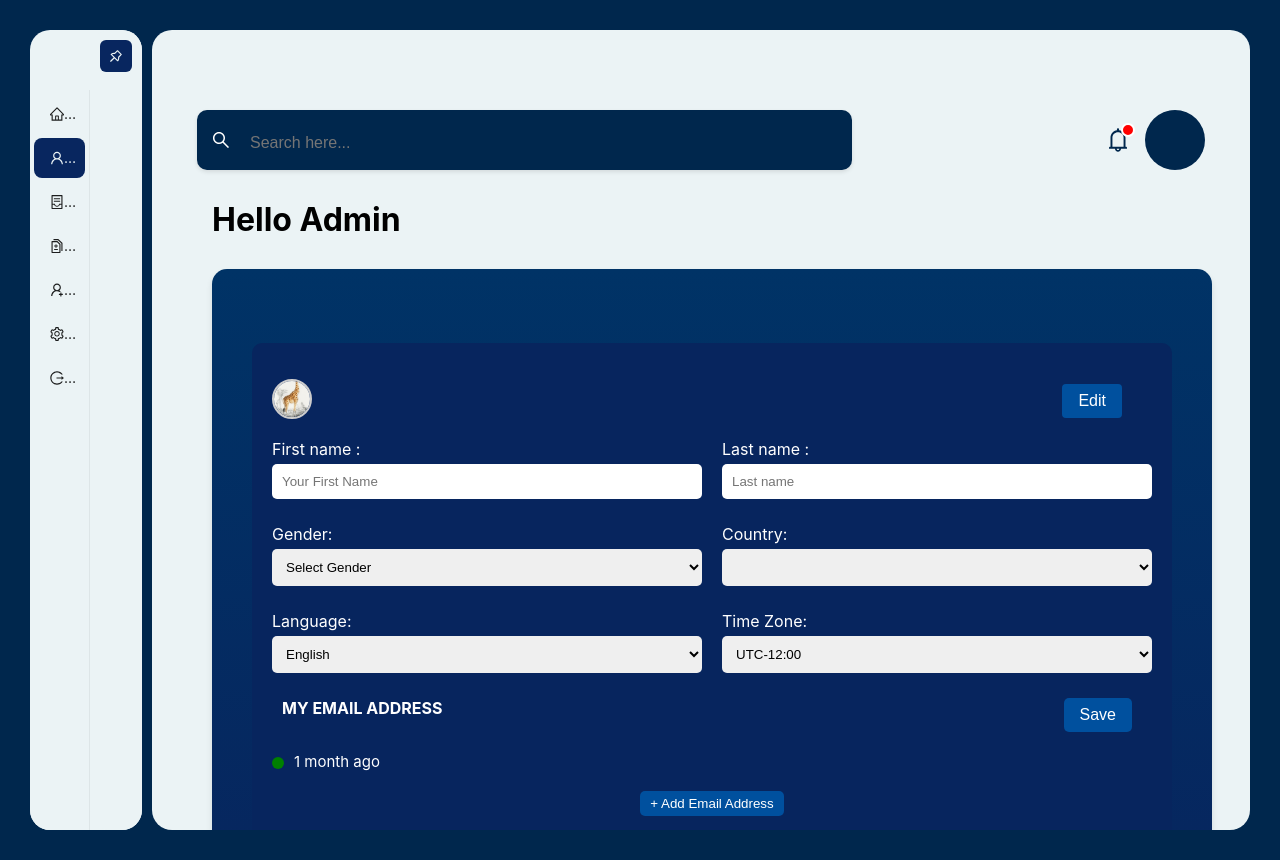
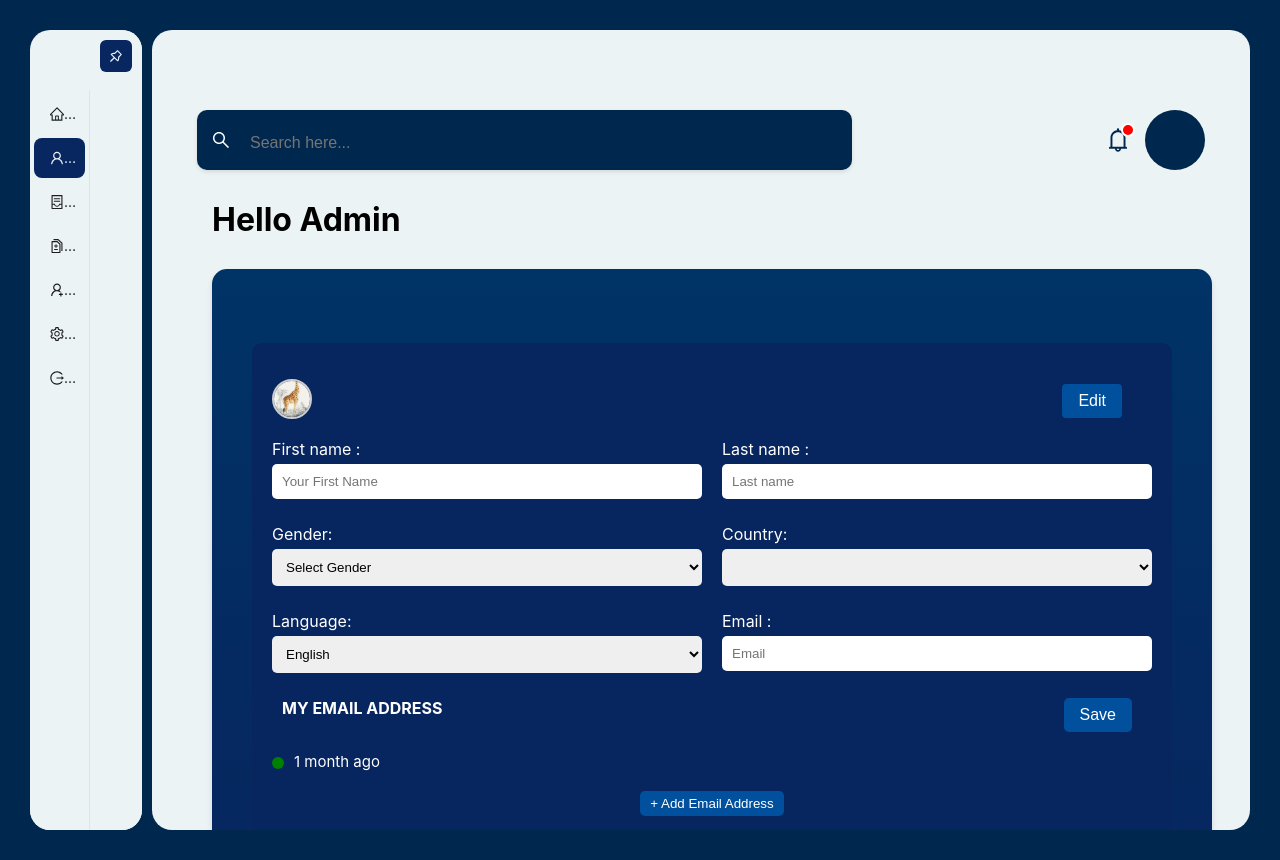
Before and after one commit to adharshSciPy/H1B, a React (Create React App) app in the folder client/: page /profile in a window 1280 px wide. Built offline with nearby package versions, Linux system fonts and the light colour scheme; no server answers.

Commit message:
profile-email

```diff
--- a/client/src/userform/Userform.jsx
+++ b/client/src/userform/Userform.jsx
@@ -10,7 +10,7 @@ function UserForm() {
     gender: "",
     country: "",
     language: "",
-    timezone: "",
+    email: "",
   });
   const getAdmin = async () => {
     try {
@@ -350,38 +350,12 @@ function UserForm() {
               </select>
             </label>
             <label>
-              Time Zone:
-              <select value={admin.timezone}
-                onChange={handleChange} // Update the gender in the state
-                >
-                <option value="UTC-12:00">UTC-12:00</option>
-                {/* <option value="ist">ist</option> */}
-
-                <option value="UTC-11:00">UTC-11:00</option>
-                <option value="UTC-10:00">UTC-10:00</option>
-                <option value="UTC-09:00">UTC-09:00</option>
-                <option value="UTC-08:00">UTC-08:00</option>
-                <option value="UTC-07:00">UTC-07:00</option>
-                <option value="UTC-06:00">UTC-06:00</option>
-                <option value="UTC-05:00">UTC-05:00</option>
-                <option value="UTC-04:00">UTC-04:00</option>
-                <option value="UTC-03:00">UTC-03:00</option>
-                <option value="UTC-02:00">UTC-02:00</option>
-                <option value="UTC-01:00">UTC-01:00</option>
-                <option value="UTC+00:00">UTC+00:00</option>
-                <option value="UTC+01:00">UTC+01:00</option>
-                <option value="UTC+02:00">UTC+02:00</option>
-                <option value="UTC+03:00">UTC+03:00</option>
-                <option value="UTC+04:00">UTC+04:00</option>
-                <option value="UTC+05:00">UTC+05:00</option>
-                <option value="UTC+06:00">UTC+06:00</option>
-                <option value="UTC+07:00">UTC+07:00</option>
-                <option value="UTC+08:00">UTC+08:00</option>
-                <option value="UTC+09:00">UTC+09:00</option>
-                <option value="UTC+10:00">UTC+10:00</option>
-                <option value="UTC+11:00">UTC+11:00</option>
-                <option value="UTC+12:00">UTC+12:00</option>
-              </select>
+              Email :
+              <input
+                type="email"
+                placeholder="Email"
+                value={admin.email}
+              />
             </label>
           </form>
           <div className="email-section1">
```
